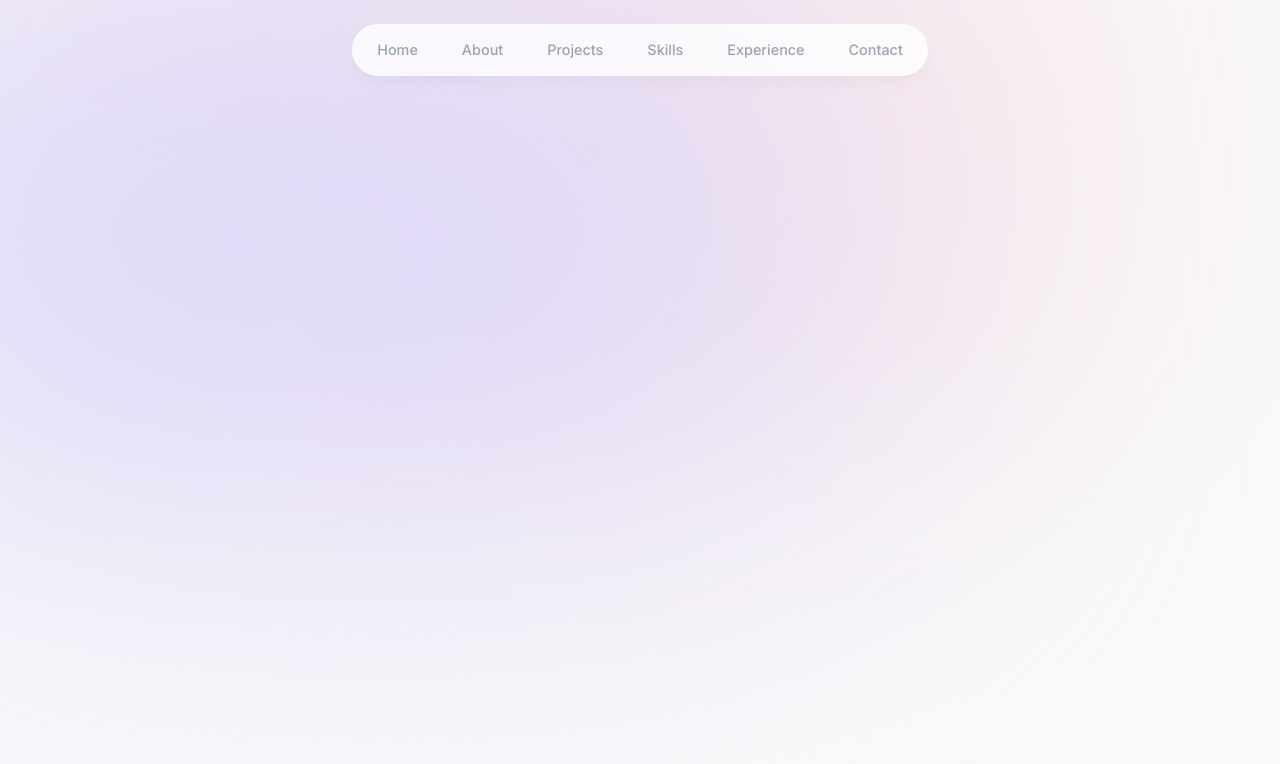
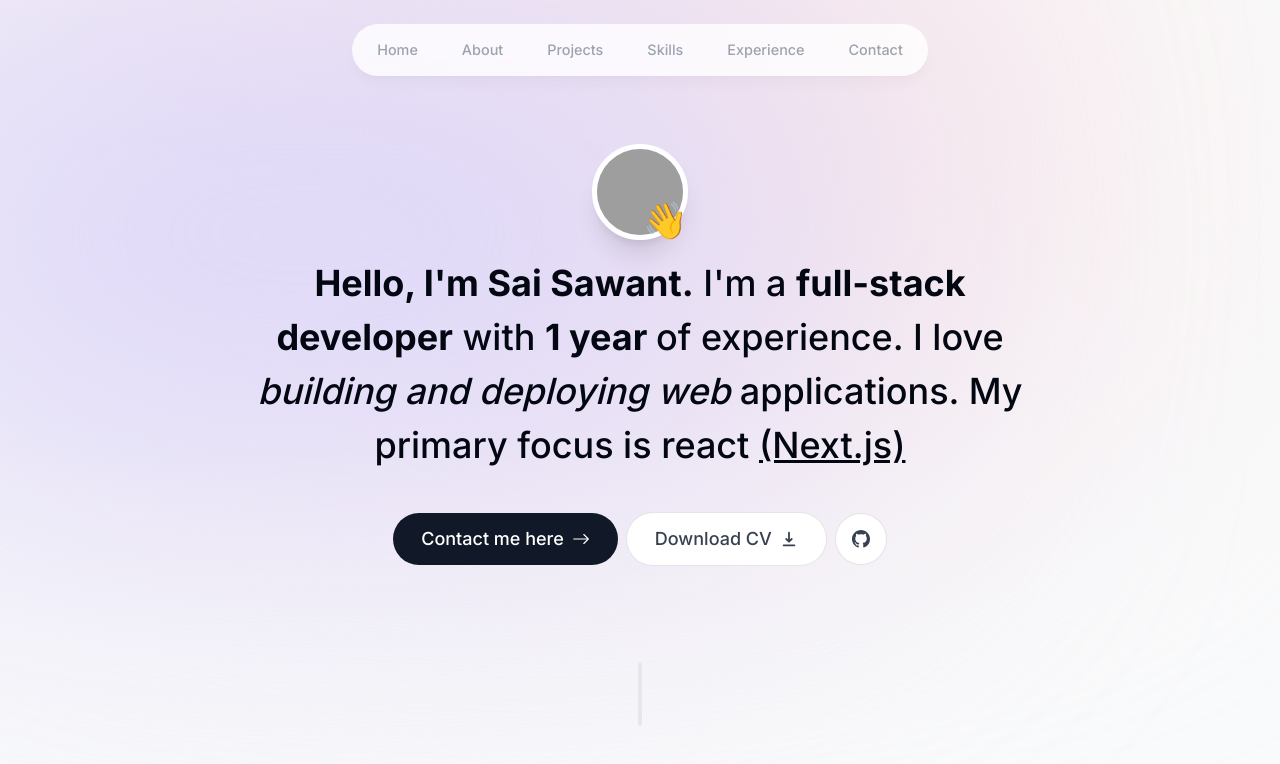
Before and after one commit to SaiSawant1/portfolio, a Next.js app: page / in a window 1280 px wide. Shown: the top 764 px of the page. Built offline with nearby package versions, Linux system fonts and the light colour scheme; grey boxes are pictures that could not be loaded.

Commit message:
intro completed

```diff
--- a/next.config.js
+++ b/next.config.js
@@ -1,4 +1,10 @@
 /** @type {import('next').NextConfig} */
-const nextConfig = {}
+const nextConfig = {
+    images:{
+        remotePatterns:[{
+            protocol:'https',
+            hostname:'images.unsplash.com'}]
+    }
+}
 
 module.exports = nextConfig
--- a/src/app/layout.tsx
+++ b/src/app/layout.tsx
@@ -18,7 +18,7 @@
 }) {
   return (
     <html lang="en">
-      <body className={`${inter.className} bg-gray-50 text-gray-950`}>
+      <body className={`${inter.className} pt-28 sm:pt-36 bg-gray-50 text-gray-950`}>
         <div className="-z-10 sm:w-[68.75rem] bg-[#fbe2e3] absolute top-[-6rem] right-[11rem] h-[31.25rem] w-[31.25rem] rounded-full blur-[10rem]"></div>
         <div className="-z-10 sm:w-[68.75rem] md:left-[-33rem] lg:left-[-28rem] xl:left-[-15rem] 2xl:left-[-5rem] bg-[#dbd7fb] absolute top-[-1rem] left-[-35rem] h-[31.25rem] w-[50rem] rounded-full blur-[10rem]"></div>
         <Header/>
--- a/src/app/page.tsx
+++ b/src/app/page.tsx
@@ -1,9 +1,12 @@
+import Intro from '@/components/Intro'
+import SectionDivider from '@/components/SectionDivider'
 import Image from 'next/image'
 
 export default function Home() {
   return (
-    <main>
-
+    <main className="flex flex-col items-center px-4">
+      <Intro/>
+      <SectionDivider/>
     </main>
   )
 }
--- /dev/null
+++ b/src/components/Intro.tsx
@@ -0,0 +1,82 @@
+"use client";
+import Image from "next/image";
+import React from "react";
+import { motion } from "framer-motion";
+import Link from "next/link";
+import { BsArrowRight, BsGithub } from "react-icons/bs";
+import { HiDownload } from "react-icons/hi";
+export default function Intro() {
+  return (
+    <section
+      id="home"
+      className="mb-28 max-w-[50rem] text-center sm:mb-0 scroll-mt-[100rem]"
+    >
+      <div className="flex items-center justify-center ">
+        <div className="relative">
+          <motion.div
+            initial={{ opacity: 0, scale: 0 }}
+            animate={{ opacity: 1, scale: 1 }}
+            transition={{ type: "tween", duration: 0.2 }}
+          >
+            <Image
+              alt="avatar"
+              src="https://images.unsplash.com/photo-1507003211169-0a1dd7228f2d?fit=crop&w=368&h=368&q=100"
+              width="192"
+              height="192"
+              quality="95"
+              priority={true}
+              className="h-24 w-24 rounded-full object-cover shadow-xl border-white border-[0.35rem]"
+            />
+          </motion.div>
+          <motion.span
+            initial={{ opacity: 0, scale: 0 }}
+            animate={{ opacity: 1, scale: 1 }}
+            transition={{
+              type: "spring",
+              stiffness: 125,
+              delay: 0.1,
+              duration: 0.7,
+            }}
+            className="absolute text-4xl right-0 bottom-0"
+          >
+            👋
+          </motion.span>
+        </div>
+      </div>
+      <motion.h1
+        initial={{ opacity: 0, y: 100 }}
+        animate={{ opacity: 1, y: 0 }}
+        className="mb-10 mt-4 text-2xl font-medium !leading-[1.5] sm:text-4xl"
+      >
+        <span className="font-bold">Hello, I'm Sai Sawant.</span> I'm a{" "}
+        <span className="font-bold">full-stack developer</span> with{" "}
+        <span className="font-bold"> 1 year </span>of experience. I love{" "}
+        <span className="italic"> building and deploying web </span>{" "}
+        applications. My primary focus is react{" "}
+        <span className="underline">(Next.js)</span>
+      </motion.h1>
+      <motion.div
+      initial={{opacity:0,y:100}}
+      animate={{opacity:1,y:0}}
+      transition={{delay:0.25}}
+      className="flex justify-center items-center flex-col sm:flex-row gap-2 px-4 text-lg font-medium">
+        <Link
+          className="group bg-gray-900 active:scale-105 focus:scale-110 ease-in transition hover:scale-110 outline-none text-white px-7 py-3 flex items-center justify-center rounded-full gap-2"
+          href="#contact"
+        >
+          Contact me here
+          <BsArrowRight className="group-hover:translate-x-2 transition" />
+        </Link>
+        <a
+          className="group border border-black/10 bg-white active:scale-105 focus:scale-110 ease-in transition hover:scale-110 hover:text-gray-950 outline-none text-gray-700 px-7 py-3 flex items-center justify-center rounded-full gap-2"
+          href="/CV.pdf" download={true}
+        >
+          Download CV <HiDownload className="group-hover:translate-y-2 transition" />
+        </a>
+        <a href="https://github.com/SaiSawant1" className="border border-black/10 bg-white active:scale-105 hover:scale-[1.15] hover:text-gray-950 focus:scale-110 ease-in transition  outline-none text-gray-700 p-4  flex items-center justify-center rounded-full gap-2">
+          <BsGithub/>
+        </a>
+      </motion.div>
+    </section>
+  );
+}
--- /dev/null
+++ b/src/components/SectionDivider.tsx
@@ -0,0 +1,12 @@
+"use client";
+import React from "react";
+import { motion } from "framer-motion";
+export default function SectionDivider() {
+  return (
+    <motion.div
+    initial={{opacity:0,y:100}}
+    animate={{opacity:1,y:0}}
+    transition={{delay:0.3}}
+     className="bg-gray-200 my-24 h-16 w-1 rounded-full hidden sm:block"></motion.div>
+  );
+}
```
Also changed, not shown: 1 other file (tests, documents, lock files or other folders).
